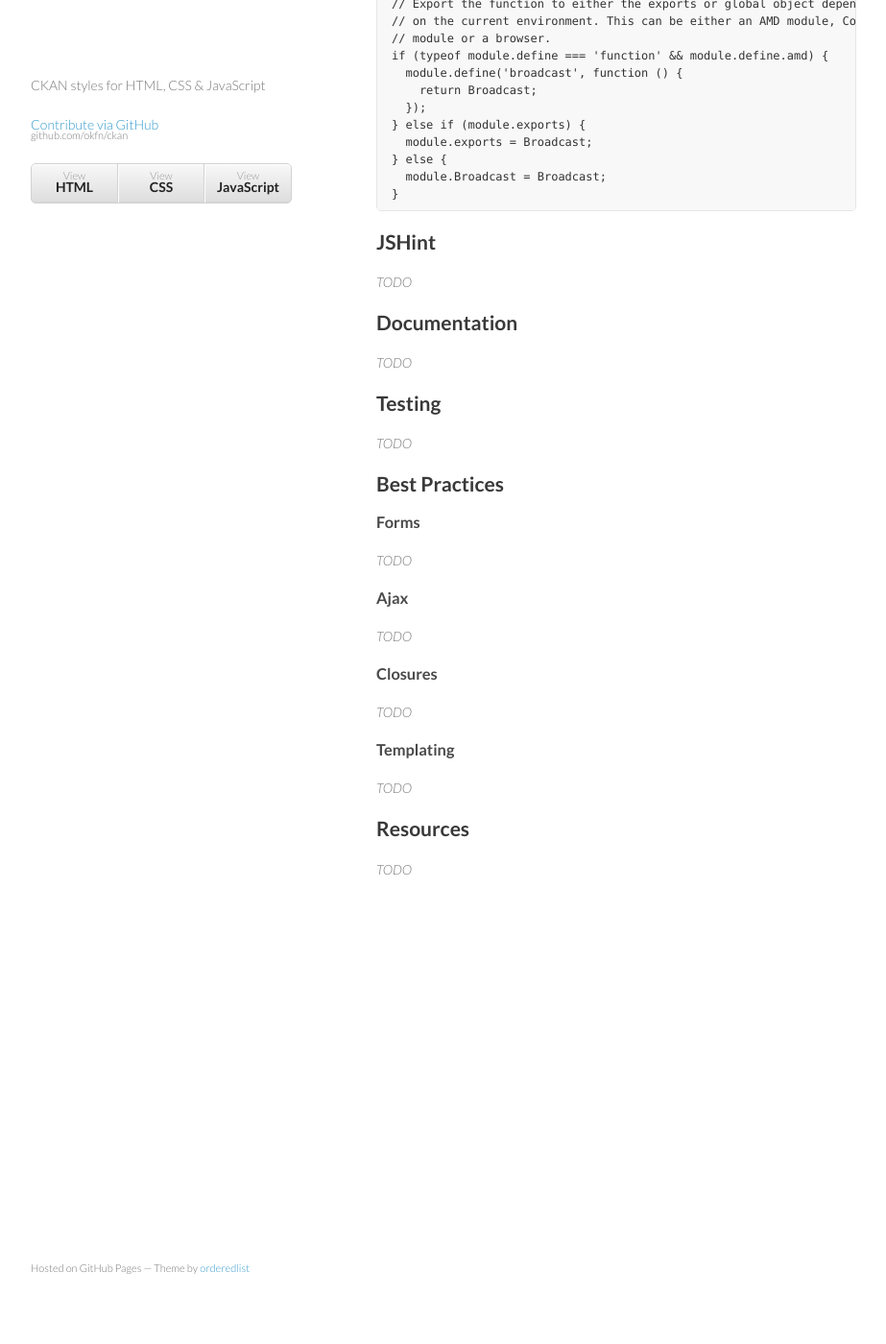
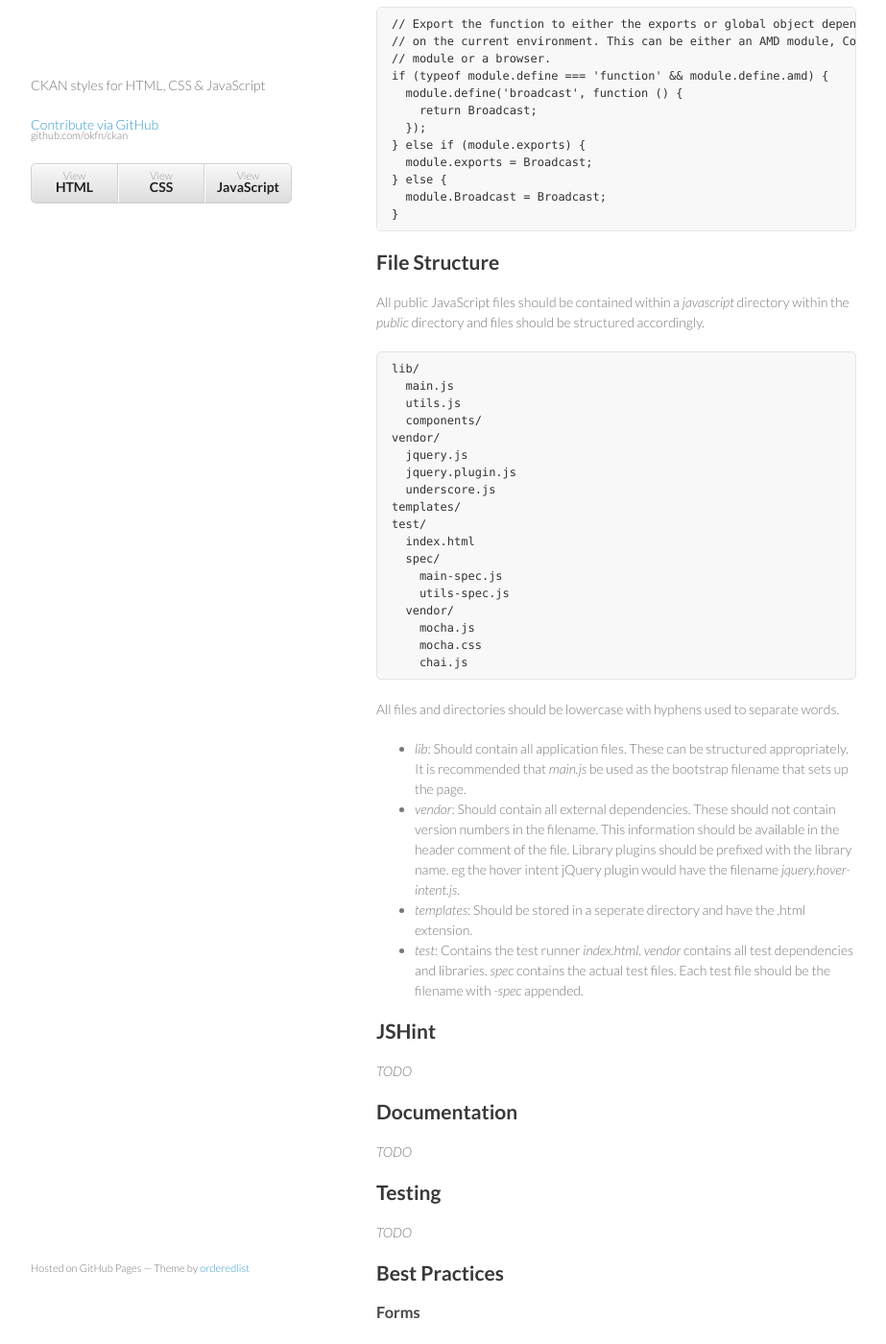
Before and after one commit to aron/ckan-style, a Jekyll site: the page built from styleguide/javascript/index.md, in a window 1280 px wide and 1400 px high, scrolled down 3430 px. Shown: the whole window at 96% size, without its empty margins (178-1101 px from the left). Built offline with Jekyll 4.4.1, drawn with Linux system fonts in a browser that asks for light colours; before the commit the page ends 4416 px from its top, so only the background shows below that.

Commit message:
Add an example JavaScript file structure

```diff
--- a/styleguide/javascript/index.md
+++ b/styleguide/javascript/index.md
@@ -197,6 +197,47 @@ comments that do not form part of the documentation.
     }
 {:js}
 
+File Structure
+--------------
+
+All public JavaScript files should be contained within a _javascript_ directory
+within the _public_ directory and files should be structured accordingly.
+
+    lib/
+      main.js
+      utils.js
+      components/
+    vendor/
+      jquery.js
+      jquery.plugin.js
+      underscore.js
+    templates/
+    test/
+      index.html
+      spec/
+        main-spec.js
+        utils-spec.js
+      vendor/
+        mocha.js
+        mocha.css
+        chai.js
+
+All files and directories should be lowercase with hyphens used to separate words.
+
+ - _lib_: Should contain all application files. These can be structured
+   appropriately. It is recommended that _main.js_ be used as the bootstrap
+   filename that sets up the page.
+ - _vendor_: Should contain all external dependencies. These should not contain
+   version numbers in the filename. This information should be available in
+   the header comment of the file. Library plugins should be prefixed with the
+   library name. eg the hover intent jQuery plugin would have the filename
+   _jquery.hover-intent.js_.
+ - _templates_: Should be stored in a seperate directory and have the .html
+   extension.
+ - _test_: Contains the test runner _index.html_. _vendor_ contains all test
+   dependencies and libraries. _spec_ contains the actual test files. Each
+   test file should be the filename with _-spec_ appended.
+
 JSHint
 ------
 
```
